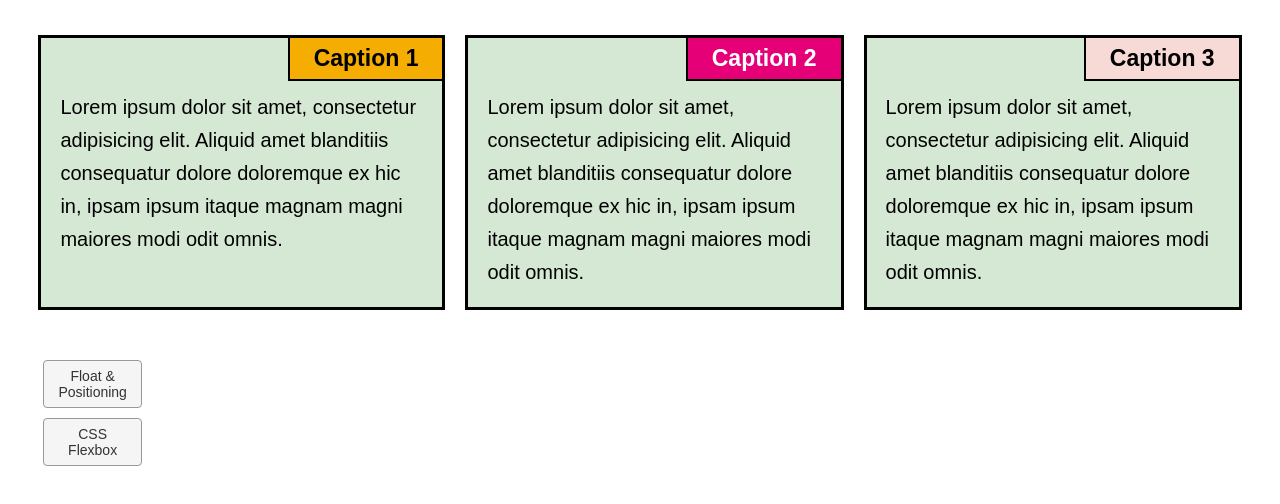
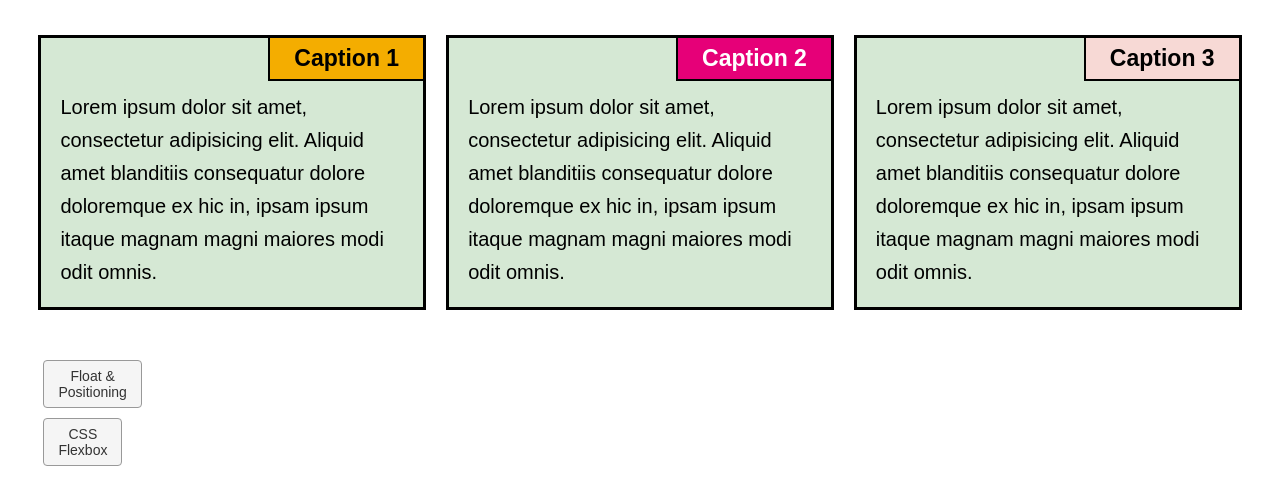
Before and after one commit to vasylbodnarenko24-afk/HTML, a plain HTML site: page Lab3/grid.html in a window 1280 px wide. Shown: the part 60-564 px from the top of the page. Drawn offline with Linux system fonts and the light colour scheme.

Commit message:
Update grid.css

```diff
--- a/Lab3/grid.css
+++ b/Lab3/grid.css
@@ -1,3 +1,4 @@
+
 * {
     box-sizing: border-box;
 }
@@ -16,33 +17,28 @@ h1 {
 
 .cards {
     display: grid;
-    grid-template-columns: repeat(12, 1fr);
+    grid-template-columns: repeat(12, minmax(0, 1fr));
     gap: 20px;
 }
 
 .card {
     grid-column: span 4;
-
+    min-width: 0;
     min-height: 254px;
-
     background: #d5e8d4;
     border: 3px solid black;
-
     display: grid;
-    grid-template-columns: 1fr;
+    grid-template-columns: minmax(0, 1fr);
     align-content: start;
 }
 
 .caption {
     justify-self: end;
-
     margin: 0;
     padding: 7px 24px;
-
     border: 2px solid black;
     border-top: none;
     border-right: none;
-
     font-size: 23px;
 }
 
@@ -66,14 +62,16 @@ h1 {
 }
 
 @media (min-width: 769px) and (max-width: 992px) {
-
     .card {
         grid-column: span 6;
+    }
+
+    .card:nth-child(3) {
+        grid-column: 1 / -1;
     }
 }
 
 @media (max-width: 768px) {
-
     .card {
         grid-column: span 12;
     }
@@ -88,13 +86,10 @@ h1 {
     display: inline-block;
     margin: 5px;
     padding: 7px 14px;
-
     color: #333;
     background: #f5f5f5;
-
     border: 1px solid #999;
     border-radius: 4px;
-
     text-decoration: none;
     font-size: 14px;
 }
```
